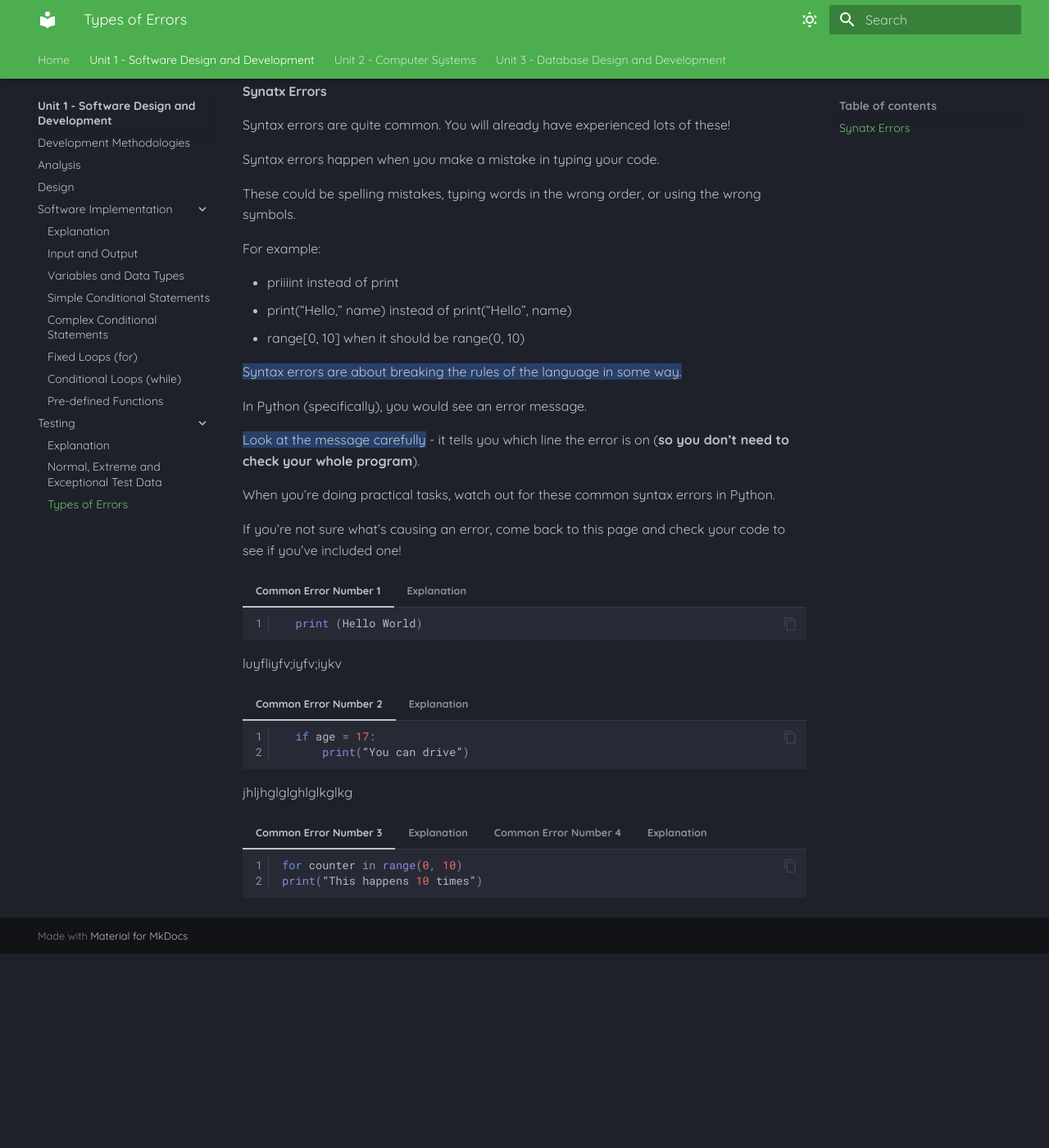
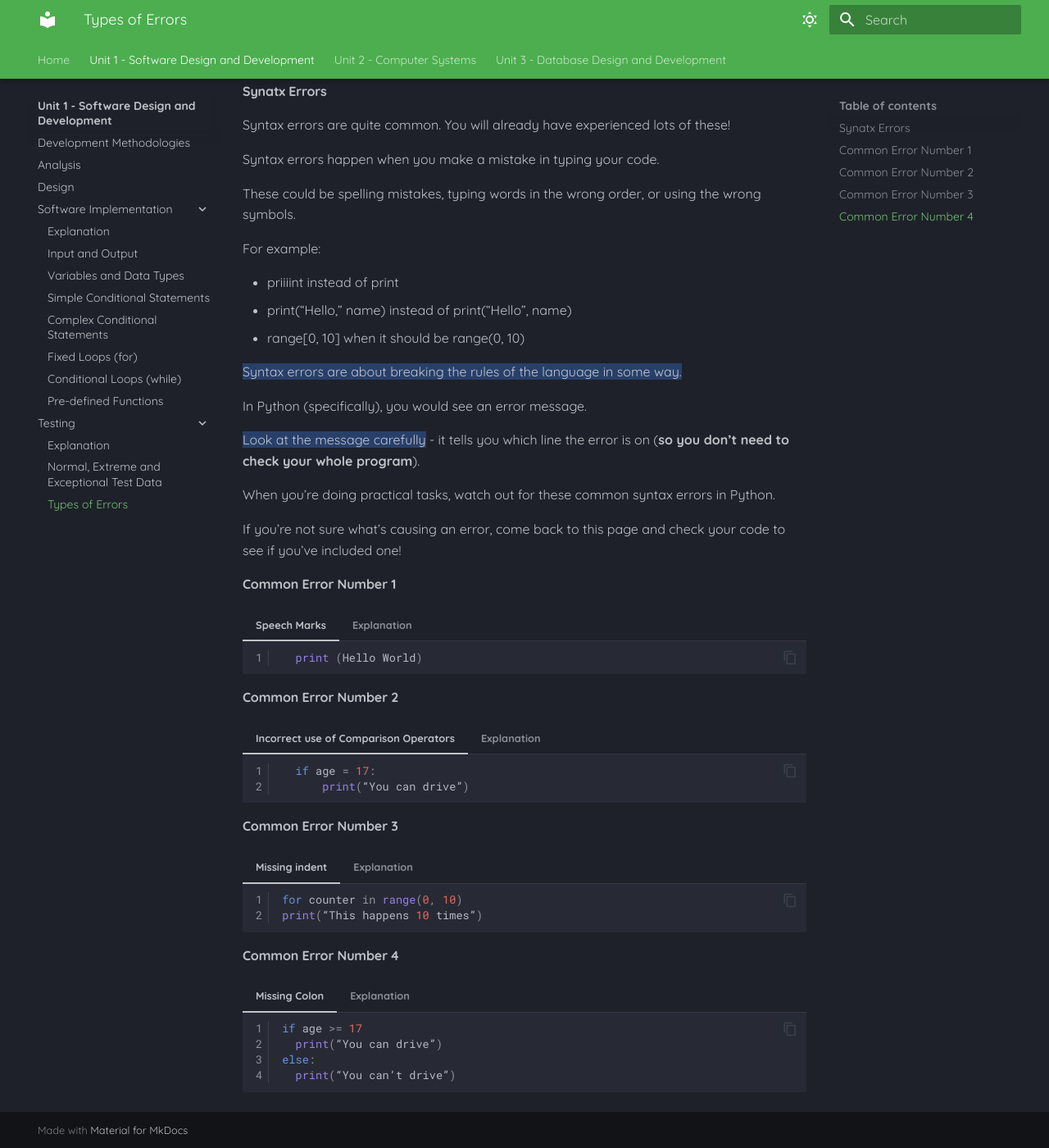
Before and after one commit to Mr-Wood-CS/National-5-CS, an MkDocs documentation site: the page built from docs/SDD/5.2-Types-of-Errors.md, in a window 1280 px wide and 1400 px high, scrolled down 404 px. Shown: the whole window at 82% size. Built offline with MkDocs 1.6.1 and Material for MkDocs 9.7.7, drawn with Linux system fonts in a browser that asks for light colours; before the commit the page ends 1567 px from its top, so only the background shows below that.

Commit message:
Update 5.2-Types-of-Errors.md

````diff
--- a/docs/SDD/5.2-Types-of-Errors.md
+++ b/docs/SDD/5.2-Types-of-Errors.md
@@ -36,19 +36,20 @@ When you’re doing practical tasks, watch out for these common syntax errors in
 
 If you’re not sure what’s causing an error, come back to this page and check your code to see if you’ve included one!
 
-=== "Common Error Number 1"
+#### Common Error Number 1
+
+=== "Speech Marks"
 
     ``` python linenums="1"
       print (Hello World)
     ```
-
 === "Explanation"
 
     Forgetting to add speech marks around a string. It should be (“Hello world”).
 
-luyfliyfv;iyfv;iykv
+#### Common Error Number 2
 
-=== "Common Error Number 2"
+=== "Incorrect use of Comparison Operators"
 
     ``` python linenums="1"
       if age = 17:
@@ -60,9 +61,9 @@ luyfliyfv;iyfv;iykv
     Should be the double-equals ==
     Remember to use == when you’re checking if two things are equal
 
-jhljhglglghlglkglkg
+#### Common Error Number 3
 
-=== "Common Error Number 3"
+=== "Missing indent"
 
     ``` python linenums="1"
     for counter in range(0, 10)
@@ -72,11 +73,11 @@ jhljhglglghlglkglkg
 === "Explanation"
 
     Forgot to indent.
-    The line that repeats (print) should be indented as it’s inside the loop.
+    The line that repeats (print) should be indented (tabbed in) as it’s inside the loop.
 
+#### Common Error Number 4
 
-
-=== "Common Error Number 4"
+=== "Missing Colon"
 
     ``` python linenums="1"
     if age >= 17
````
